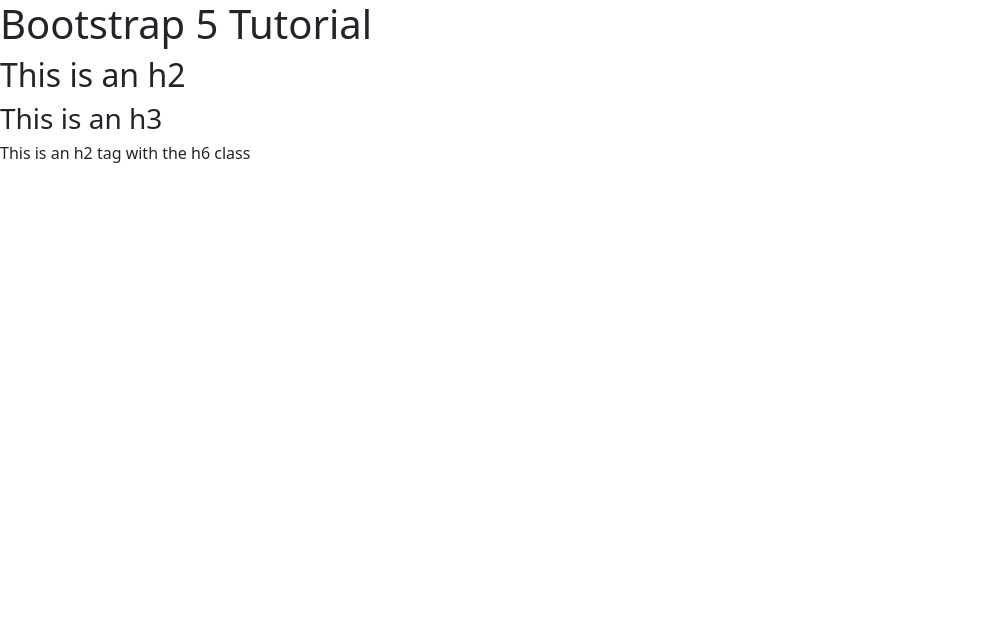
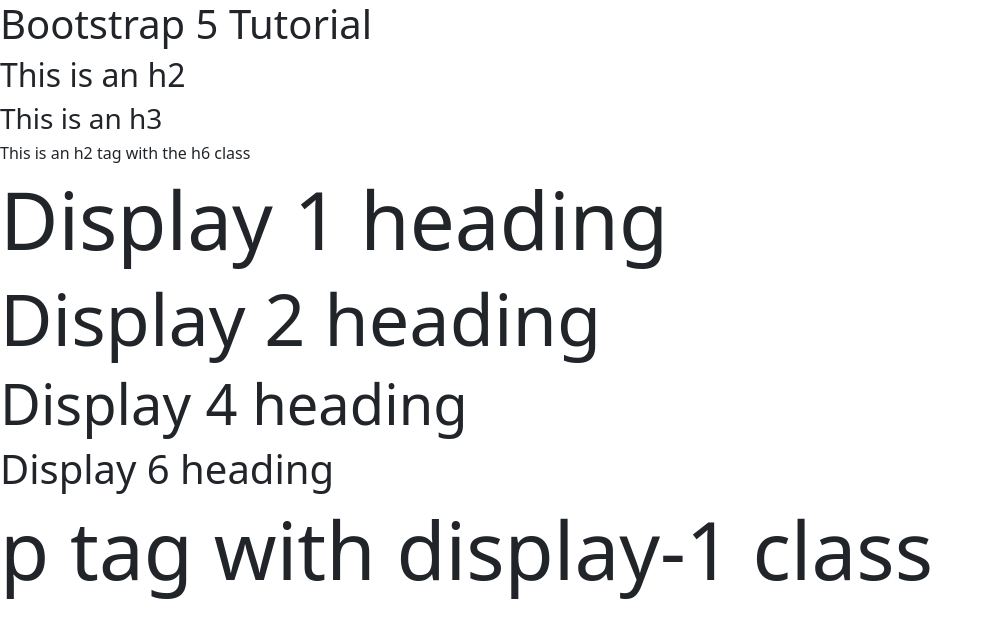
Before and after one commit to crypt096/bootstrap-5-hacker-book, a plain HTML site: page index.html in a window 1280 px wide. Shown: the whole page, without its empty margins (0-993 px from the left). Drawn offline with nearby package versions, Linux system fonts and the light colour scheme.

```diff
--- a/index.html
+++ b/index.html
@@ -15,8 +15,16 @@
     <h1>Bootstrap 5 Tutorial</h1>
     <h2>This is an h2</h2>
     <h3>This is an h3</h3>
+    <h2 class="h6">This is an h2 tag with the h6 class</h2>
 
-    <h2 class="h6">This is an h2 tag with the h6 class</h2>
+    <!-- Display headings -->
+    <h1 class="display-1">Display 1 heading</h1>
+    <h1 class="display-2">Display 2 heading</h1>
+    <h1 class="display-4">Display 4 heading</h1>
+    <h1 class="display-6">Display 6 heading</h1>
+    <p class="display-1">p tag with display-1 class</p>
+
+    <!-- Lead text & alignment -->
 
     <script src="https://cdn.jsdelivr.net/npm/bootstrap@5.0.2/dist/js/bootstrap.bundle.min.js"
         integrity="sha384-MrcW6ZMFYlzcLA8Nl+NtUVF0sA7MsXsP1UyJoMp4YLEuNSfAP+JcXn/tWtIaxVXM"
```
